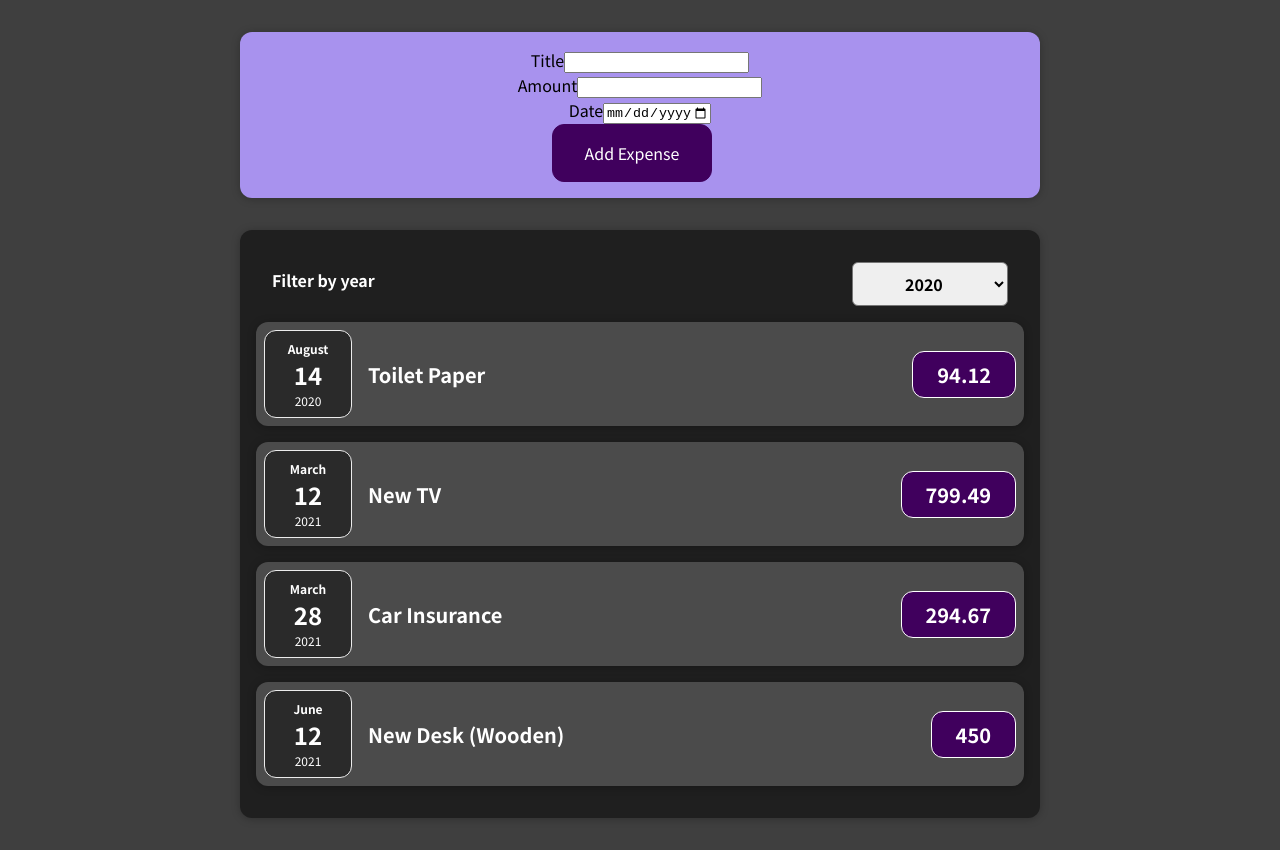
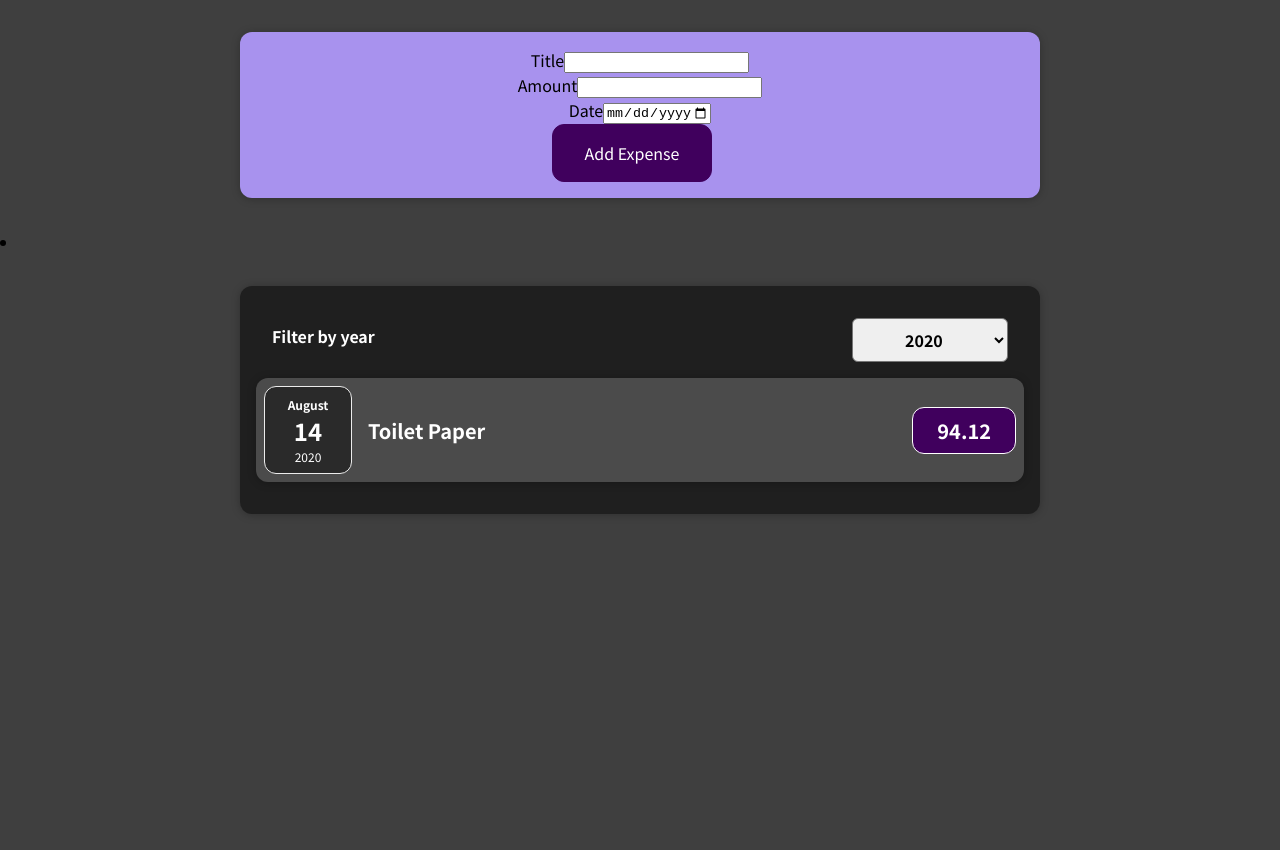
Before and after one commit to broverlord93/expense-react-app, a React (Create React App) app: page / in a window 1280 px wide. After the commit the page ends 800 px from the top, so only its background shows below. Built offline with nearby package versions, Linux system fonts and the light colour scheme.

Commit message:
Change Expenses to conditionally return a list of expense components from ExpensesList or return a message if no expenses found.

```diff
--- a/src/components/Expenses/Expenses.js
+++ b/src/components/Expenses/Expenses.js
@@ -1,9 +1,9 @@
 import React, {useState} from "react";
 import Card from "../UI/Card";
-import ExpenseItem from "./ExpenseItem";
 import ExpensesFilter from "./ExpensesFilter";
 
 import "./Expenses.css";
+import ExpensesList from "./ExpensesList";
 
 const Expenses = (props) => {
 
@@ -12,18 +12,19 @@ const Expenses = (props) => {
     const [filteredYear, setFilteredYear] = useState('2020');
 
     const filterChangeHandler = (year) => {
-        setFilteredYear(year)
+        setFilteredYear(year);
     };
 
-    const expenseItems = props.expenses.map((expenseItem) =>
-        <ExpenseItem expense={expenseItem}/>
-    );
+    const filteredExpenses = props.expenses.filter(expense =>
+        expense.date.getFullYear().toString() === filteredYear);
 
     return (
-        <Card className={classes}>
-            <ExpensesFilter selected={filteredYear} onFilterByYear={filterChangeHandler}/>
-            {expenseItems}
-        </Card>
+        <li>
+            <Card className={classes}>
+                <ExpensesFilter selected={filteredYear} onFilterByYear={filterChangeHandler}/>
+                <ExpensesList expenses={filteredExpenses}/>
+            </Card>
+        </li>
     );
 }
 
--- /dev/null
+++ b/src/components/Expenses/ExpensesList.css
@@ -0,0 +1,9 @@
+.expenses-list {
+    list-style: none;
+    padding: 0;
+}
+
+.expenses-list__fallback {
+    color: white;
+    text-align: center;
+}
--- /dev/null
+++ b/src/components/Expenses/ExpensesList.js
@@ -0,0 +1,22 @@
+import React from "react";
+
+import ExpenseItem from "./ExpenseItem";
+
+import "./ExpensesList.css"
+
+const ExpensesList = props => {
+
+    if (props.expenses.length === 0) {
+        return <h2 className="expenses-list__fallback">Found no expenses.</h2>
+    }
+
+    const expenseContent = props.expenses.map((expense) => <ExpenseItem key={expense.id} expense={expense}/>);
+
+    return (
+        <ul className="expenses-list">
+            {expenseContent}
+        </ul>
+    );
+};
+
+export default ExpensesList;
```
